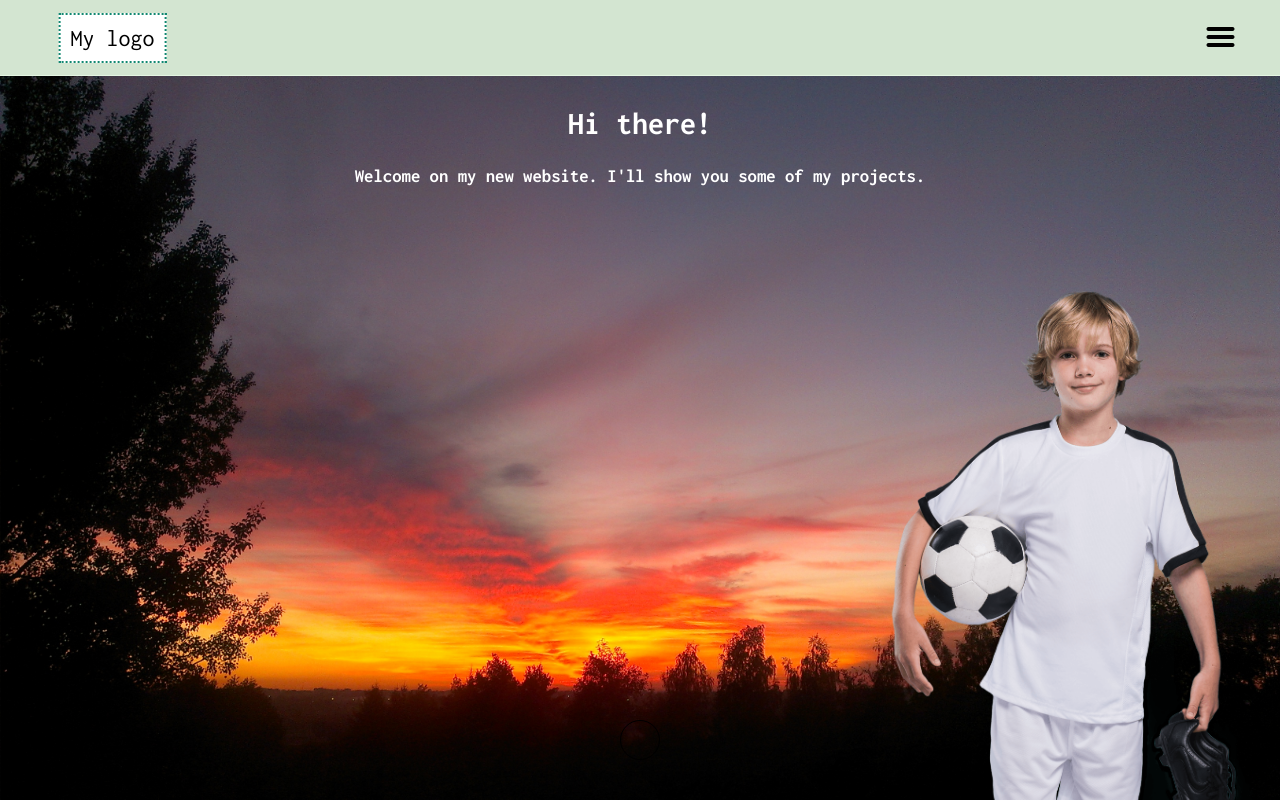
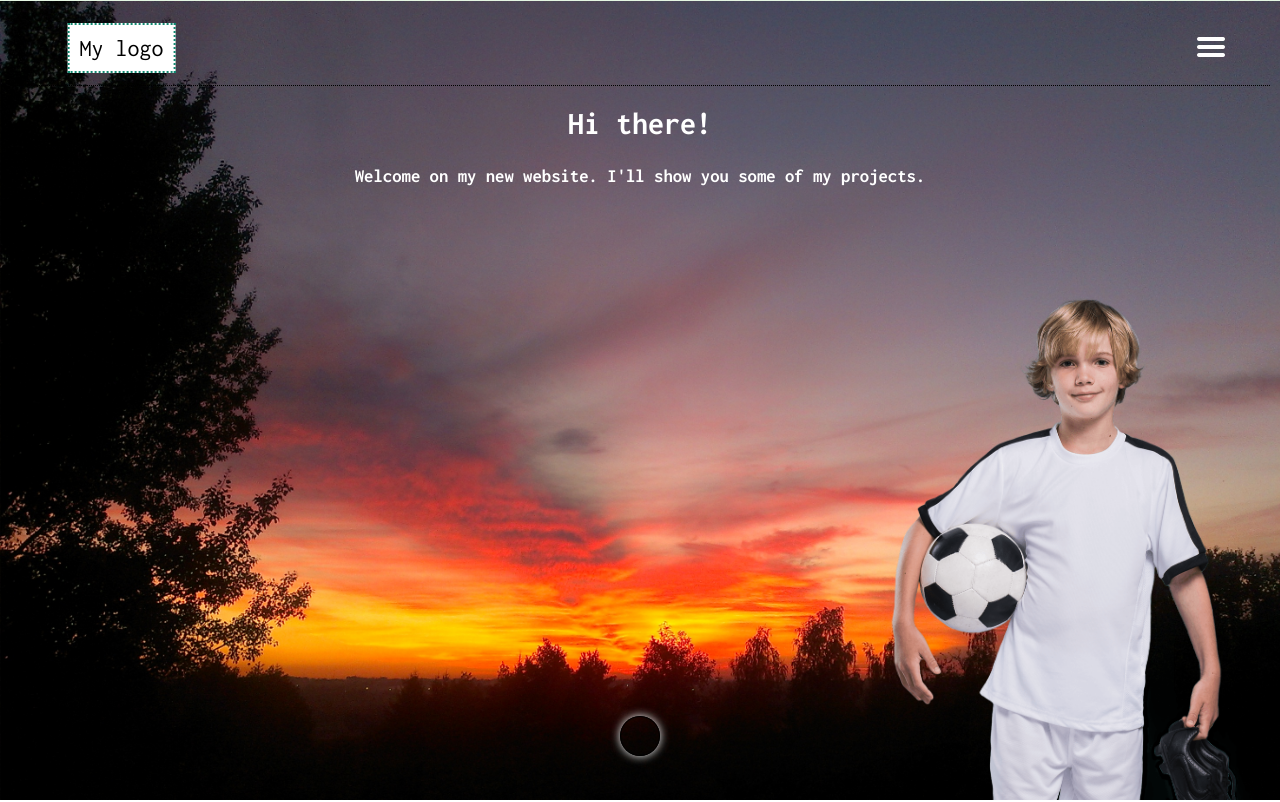
Before and after one commit to grzegorzogar/single-page, a plain HTML site: page index.html in a window 1280 px wide. Shown: the top 802 px of the page. Drawn offline with Linux system fonts and the light colour scheme.

Commit message:
main picture for hero changed

```diff
--- a/index.html
+++ b/index.html
@@ -10,6 +10,8 @@
 </head>
 <body>
 
+
+<main>
     <nav>
         <div id="logo">
             <span id="logo-text">My logo</span>
@@ -18,9 +20,7 @@
             <span class="icon-menu"></span>
         </div>
     </nav>
-
-<main>
-
+    <div id="hero-container">
         <header>
             <h1>Hi there!</h1>
             <h3><span>Welcome on my new website.</span> I'll show you some of my projects.</h3>
@@ -33,7 +33,7 @@
                 <span class="icon-angle-double-down"></span>
             </div>
         </a>
-
+    </div>
 </main>
 
 <div id="container">
--- a/style.css
+++ b/style.css
@@ -23,7 +23,9 @@ body:after {
     top: 0;
     left: 0;
 }
+#hero-container {
 
+}
 #container {
     height: 100%;
     margin: 15px auto 0;
@@ -36,7 +38,7 @@ nav {
     width: 100%;
     position: relative;
     height: 75px;
-    background-color: #D3E5D1;
+    border-bottom: 1px dotted #000000;
 }
 
 header {
@@ -53,7 +55,7 @@ main {
     background-size: cover;
     width: 100%;
     display: block;
-    height: calc(100vh - 75px);
+    height: 100vh;
     text-align: center;
     padding: 10px;
     position: relative;
@@ -135,6 +137,7 @@ footer div p a {
 
 nav div.hamburger-menu {
     cursor: pointer;
+    color: white;
 }
 
 nav #logo {
@@ -180,6 +183,8 @@ div.arrow {
     color: black;
     overflow: hidden;
     transition: 500ms ease-in-out;
+    box-shadow: 0 0 10px white;
+    text-shadow: 0 0 10px white;
 }
 
 .icon-angle-double-down {
```
Lines whose indentation alone changed are shown as unchanged.
